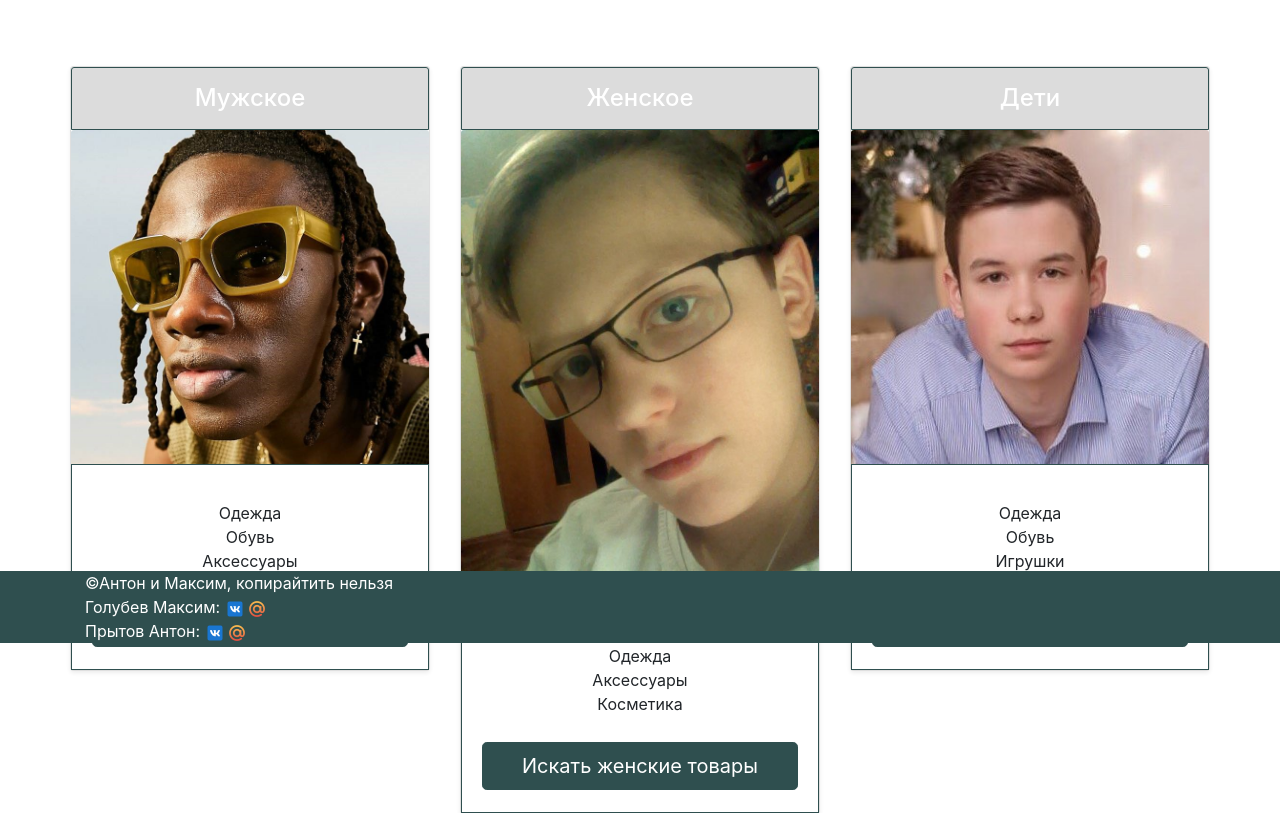
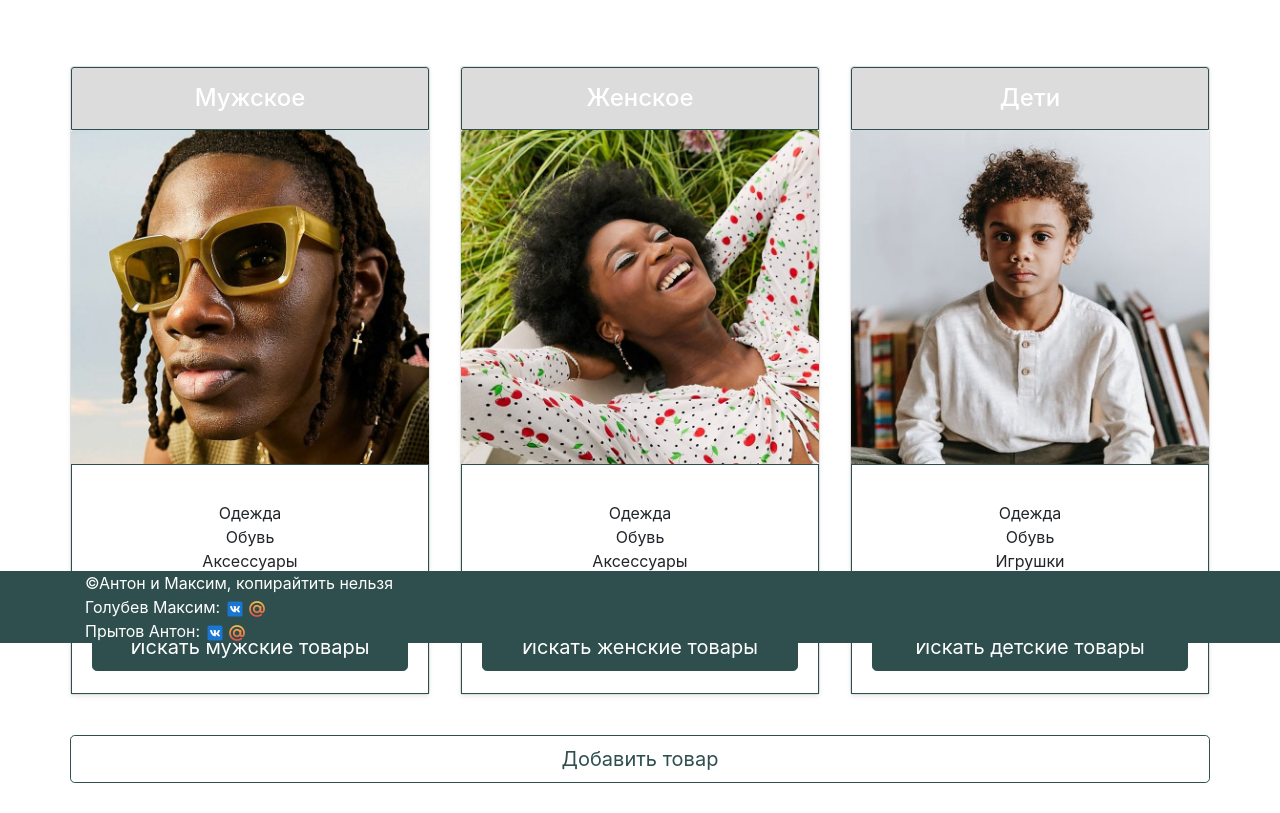
Before and after one commit to MaxGolubev19/Secondhand-Svetlana-, a Flask app: page / in a window 1280 px wide. Shown: the part 157-970 px from the top of the page. After the commit the page ends 940 px from the top, so only its background shows below. Run offline with Flask 2, Linux system fonts and the light colour scheme; parts of the project's set-up code (start-up, migrations or seed data) failed here and were passed over; some libraries are stand-ins or nearby versions.

Commit message:
Add files via upload

```diff
--- a/main.py
+++ b/main.py
@@ -95,6 +95,7 @@
     product = db_sess.query(Product).filter(Product.id == id).first()
     params['title'] = product.name
     params['product'] = product
+    params['category_name'] = categories[product.category]
     return render_template(f'product.html', **params)
 
 
@@ -220,9 +221,9 @@
         user.size = request.form.get('size')
         user.sex = request.form.get('sex')
         image = request.files['file']
-        with open(f'static/images/pictures/{user.login}.jpg', 'wb') as file:
-            file.write(image.read())
         if image:
+            with open(f'static/images/pictures/{user.login}.jpg', 'wb') as file:
+                file.write(image.read())
             user.image = f'/static/images/pictures/{user.login}.jpg'
         check_user = db_sess.query(User).filter(User.login == user.login).first()
         if check_user:
--- a/templates/index.html
+++ b/templates/index.html
@@ -13,7 +13,7 @@
               <li>Одежда</li>
               <li>Обувь</li>
               <li>Аксессуары</li>
-              <li> </li>
+              <br>
             </ul>
             <a class="w-100 btn btn-lg btn-primary" href="/catalog/man" role="button">Искать мужские товары</a>
           </div>
@@ -28,6 +28,7 @@
           <div class="card-body">
             <ul class="list-unstyled mt-3 mb-4">
               <li>Одежда</li>
+              <li>Обувь</li>
               <li>Аксессуары</li>
               <li>Косметика</li>
             </ul>
@@ -46,7 +47,7 @@
               <li>Одежда</li>
               <li>Обувь</li>
               <li>Игрушки</li>
-              <li> </li>
+              <br>
             </ul>
             <a class="w-100 btn btn-lg btn-primary" href="/catalog/child" role="button">Искать детские товары</a>
           </div>
--- a/templates/product.html
+++ b/templates/product.html
@@ -12,7 +12,7 @@
 			{% endif %}
 			{% if product.category %}
 				<div>
-					<p class="lead fw-normal">Категория: {{ product.category }}</p>
+					<p class="lead fw-normal">Категория: {{ category_name }}</p>
 				</div>
 			{% endif %}
 			{% if product.size %}
@@ -21,7 +21,7 @@
 				</div>
 			{% endif %}
 			<p class="lead fw-normal">Цена: {{ product.price }}</p>
-			<p class="lead fw-normal">Продавец: {{ product.user.name }}</p>
+			<p class="lead fw-normal">Продавец: {{ product.user.surname }} {{ product.user.name }}</p>
       	{% if current_user.is_authenticated and current_user.id != product.user_id %}
 			<a class="w-100 btn btn-lg btn-primary" href="/buy/{{ product.id }}" role="button">Купить</a>
 			<a class="w-100 btn btn-lg btn-primary" href="/add_cart/{{ product.id }}" role="button">Добавить в корзину</a>
--- a/translator.py
+++ b/translator.py
@@ -12,6 +12,12 @@
             'Косметика': 'cosmetics',
             'Игрушки': 'toys',
             'Другое': 'other',
+            'wear': 'одежда',
+            'shoes': 'обувь',
+            'accessories': 'аксессуары',
+            'cosmeticsа': 'косметика',
+            'toys': 'игрушки',
+            'other': 'другое',
     }
 
 sizes = {'2XS': 'size1',
```
Also changed, not shown: templates/account.html (+10 -2 lines), static/images/kids.jpg, static/images/pictures/1Куртка789807983.jpg (added), static/images/woman.jpg.
